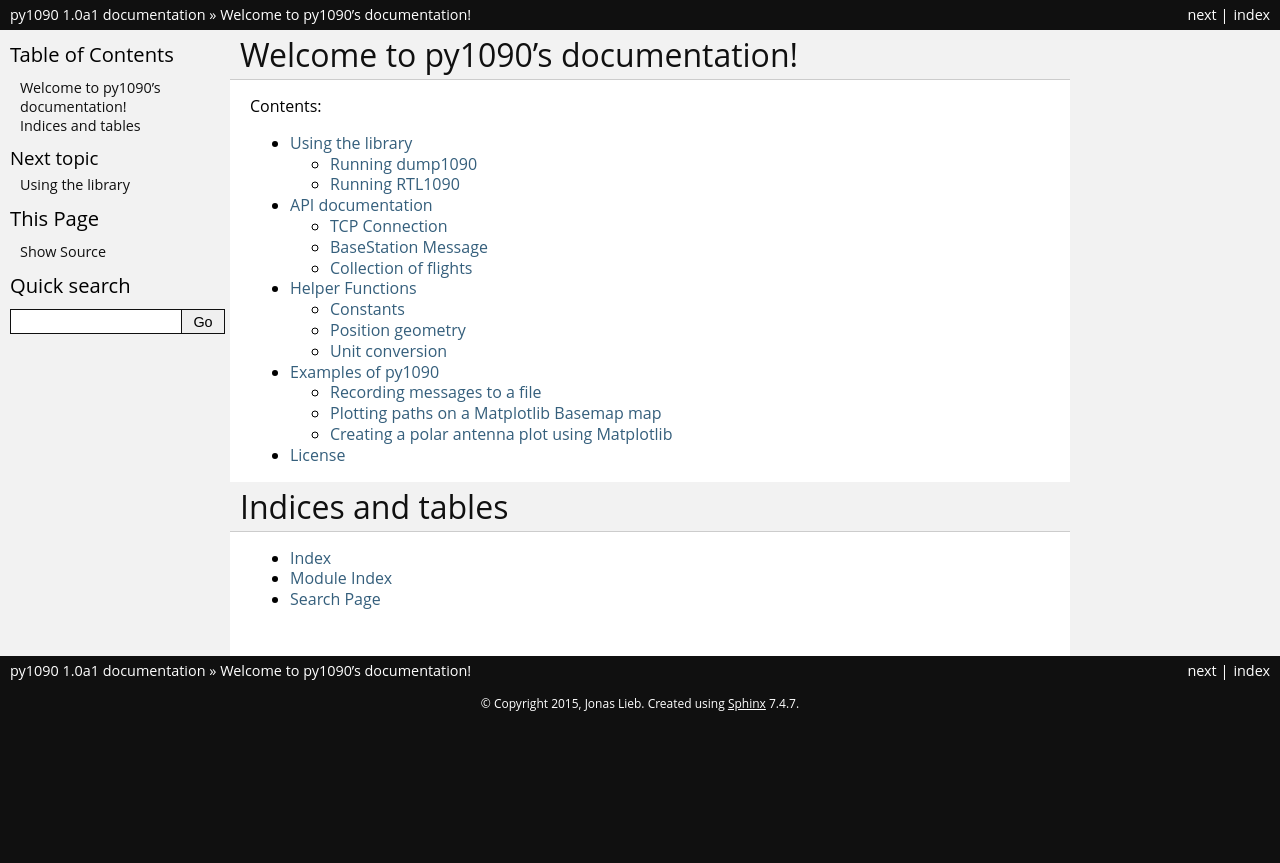
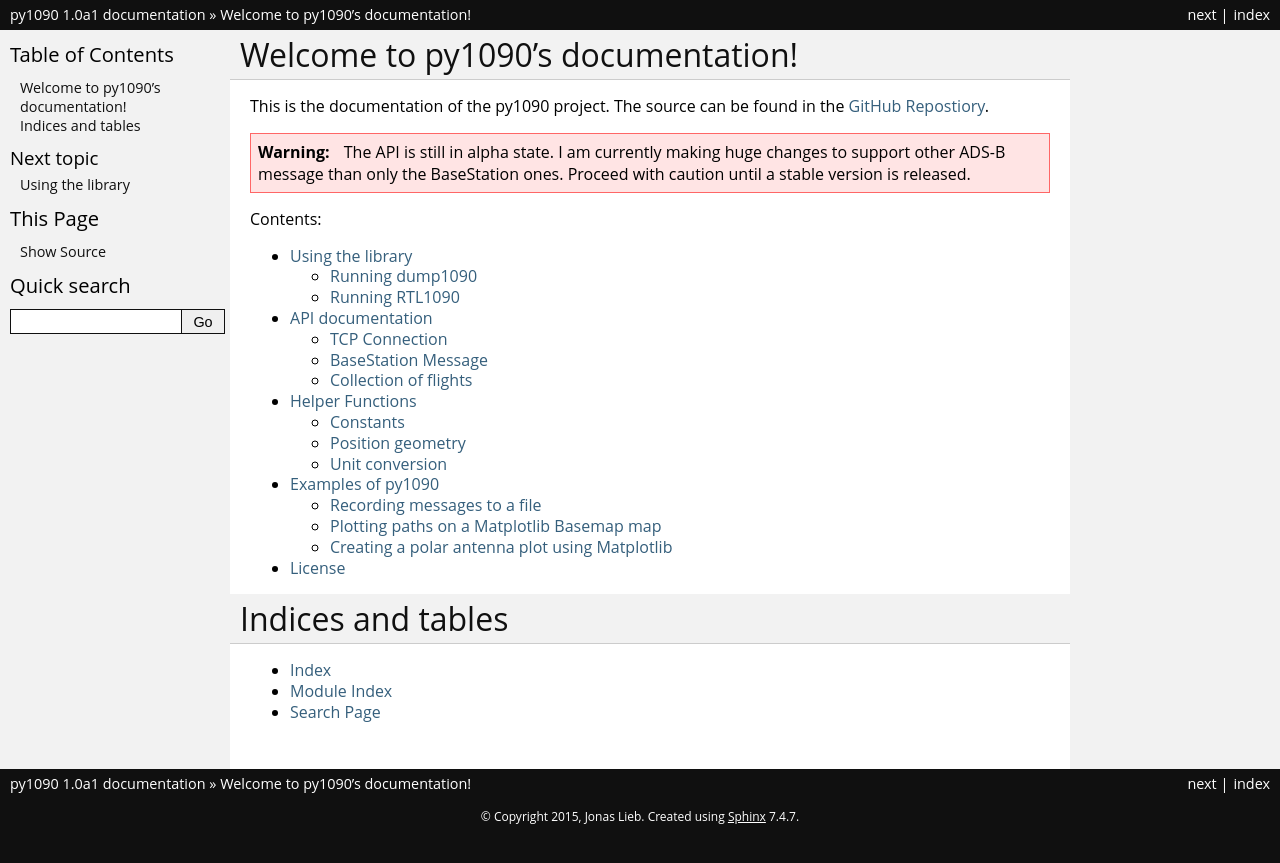
Before and after one commit to jojonas/py1090, a Sphinx documentation site: the page built from doc/source/index.rst, in a window 1280 px wide. Shown: the top 863 px of the page. Built offline with Sphinx 7.4.7, drawn with Linux system fonts in a browser that asks for light colours.

Commit message:
documentation: added reference to Github repository and warning about alpha status

```diff
--- a/doc/source/index.rst
+++ b/doc/source/index.rst
@@ -1,5 +1,12 @@
 Welcome to py1090's documentation!
 ==================================
+
+This is the documentation of the py1090 project. The source can be found in the `GitHub Repostiory <https://github.com/jojonas/py1090>`_.
+
+.. warning::
+
+	The API is still in alpha state. I am currently making huge changes to support other ADS-B message than only the BaseStation ones. Proceed with caution until a stable version is released.
+
 
 Contents:
 
```
